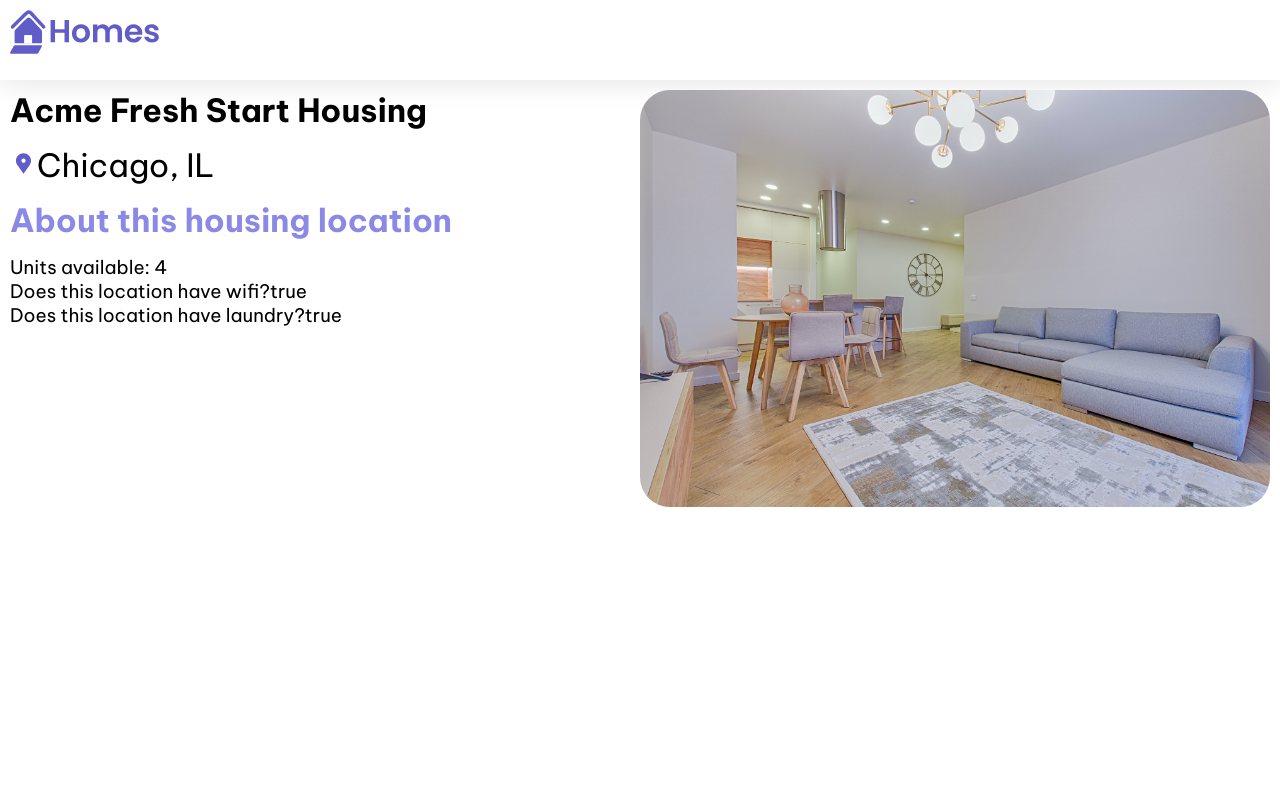
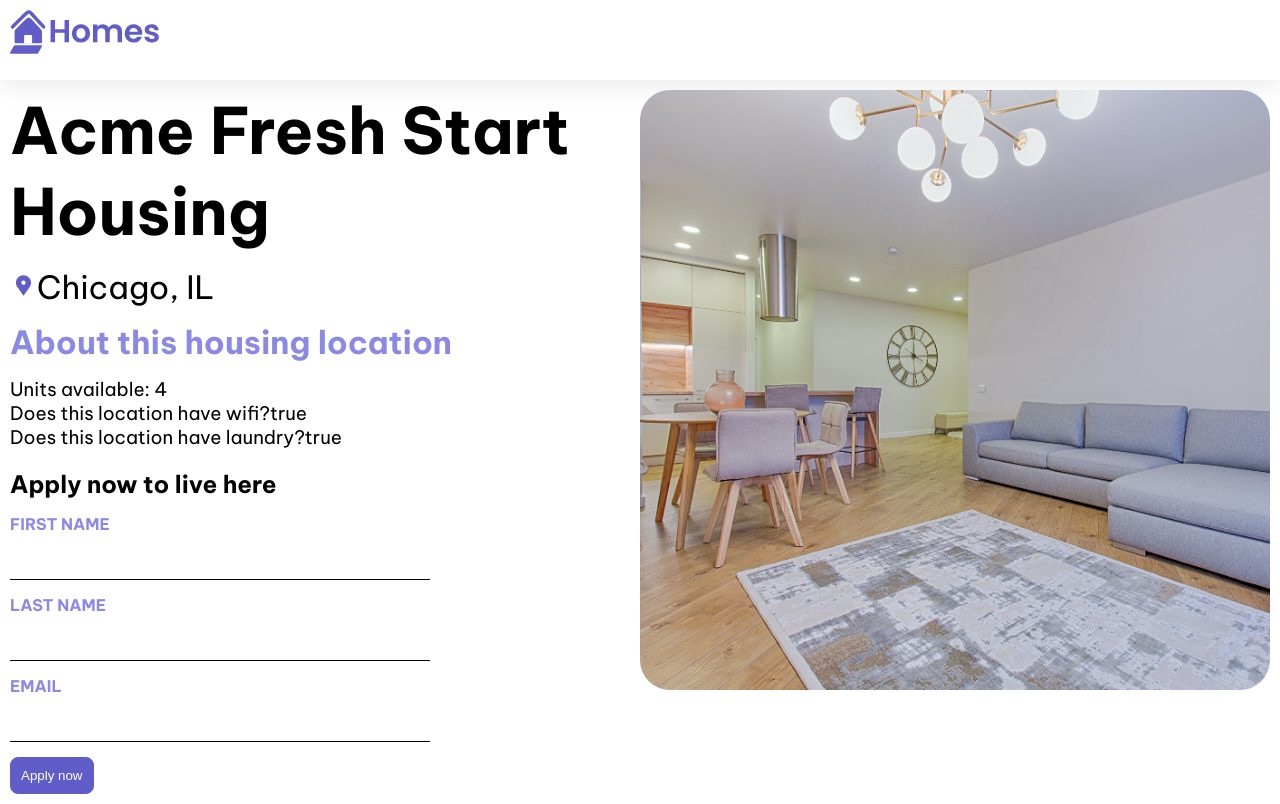
Before and after one commit to Carol254/RealEstateManagementApp, an Angular app: page /details/0 in a window 1280 px wide. Built offline with nearby package versions, Linux system fonts and the light colour scheme.

Commit message:
few changes made

```diff
--- a/src/app/details/details.component.css
+++ b/src/app/details/details.component.css
@@ -1,12 +1,13 @@
 .listing-photo {
+  height: 600px;
   width: 50%;
-    object-fit:cover;
+  object-fit: cover;
   border-radius: 30px;
   float: right;
 }
 
 .listing-heading {
-    font-size: 24pt;
+  font-size: 48pt;
   font-weight: bold;
   margin-bottom: 15px;
 }
@@ -68,3 +69,10 @@
     height: 400px;
   }
 }
+
+
+/*
+Copyright Google LLC. All Rights Reserved.
+Use of this source code is governed by an MIT-style license that
+can be found in the LICENSE file at https://angular.io/license
+*/
--- a/src/app/details/details.component.ts
+++ b/src/app/details/details.component.ts
@@ -25,6 +25,21 @@
         <li>Does this location have wifi?{{housingLocation?.wifi}}</li>
         <li>Does this location have laundry?{{housingLocation?.laundry}}</li>
       </ul>
+    </section>
+
+    <section class="listing-apply">
+      <h2 class="section-heading">Apply now to live here</h2>
+      <form [formGroup]="applyForm" (submit)="submitApplication()">
+        <label for="first-name">First Name</label>
+        <input id="first-name" type="text" formControlName="firstName">
+
+        <label for="last-name">Last Name</label>
+        <input id="last-name" type="text" formControlName="lastName">
+
+        <label for="email">Email</label>
+        <input id="email" type="email" formControlName="email">
+        <button type="submit" class="primary">Apply now</button>
+      </form>
     </section>
   </article>
   `,
```
Lines whose indentation alone changed are shown as unchanged.
